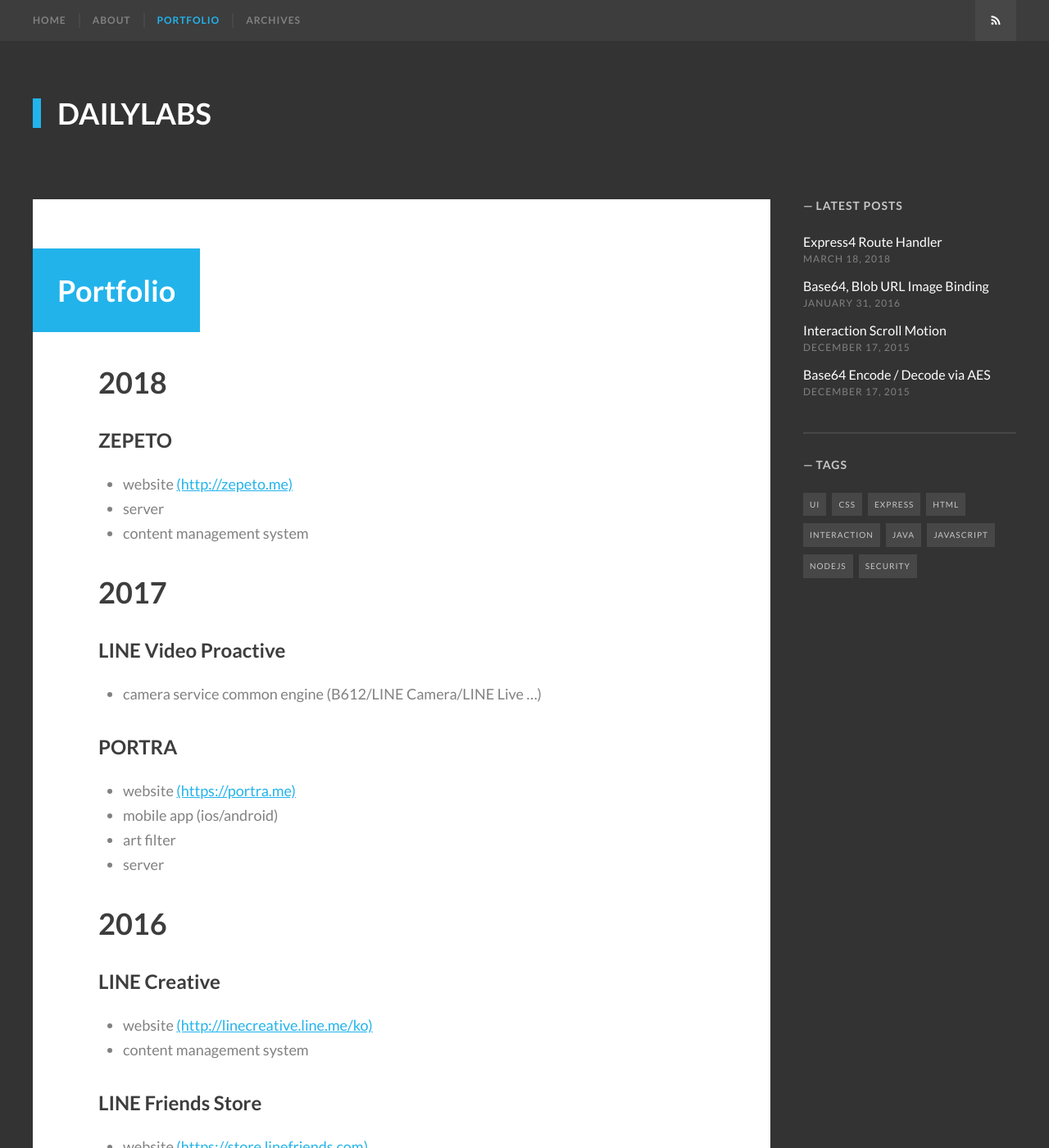
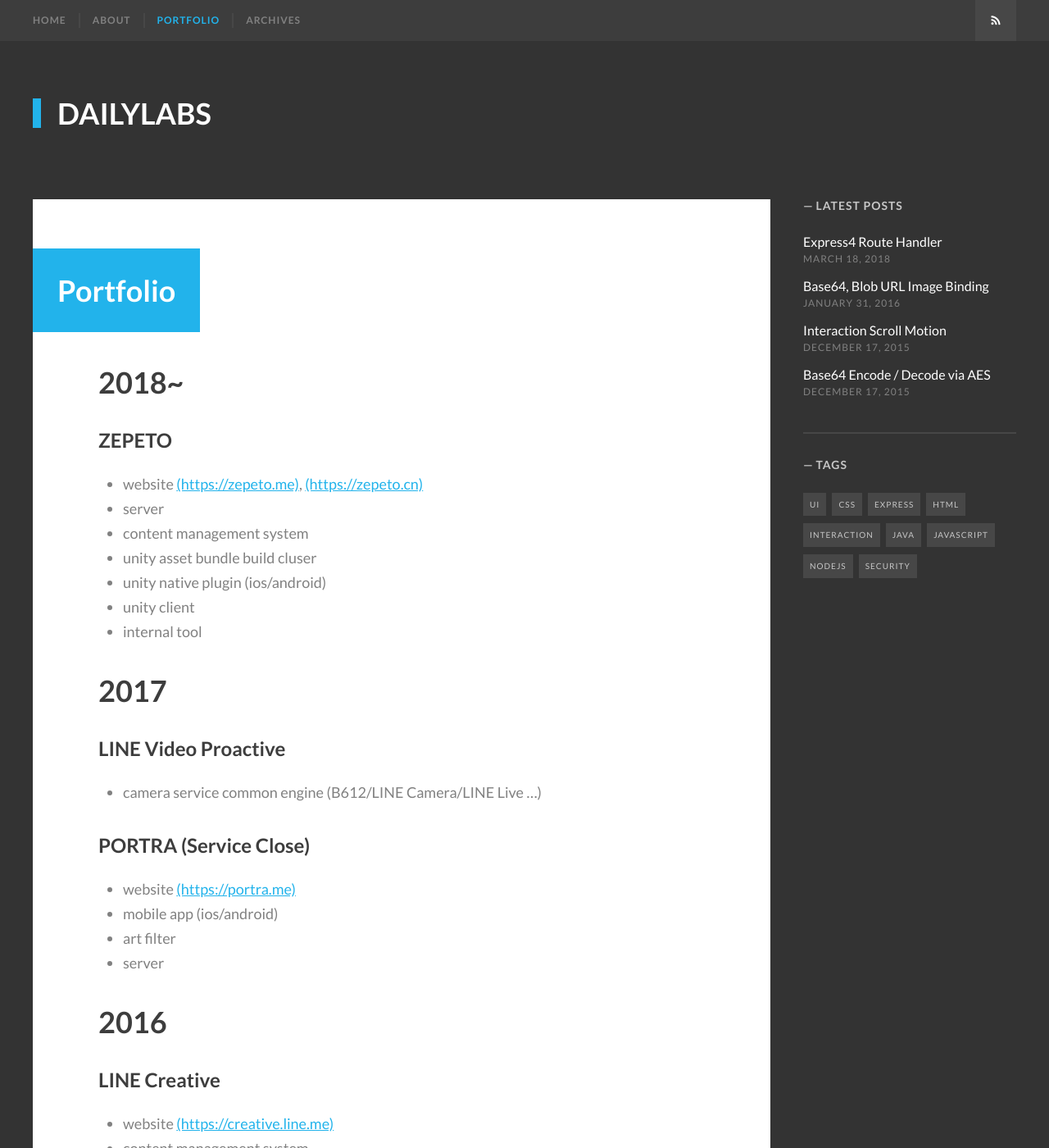
Before and after one commit to NoahHahm/NoahHahm.github.io, a Jekyll site: the page built from portfolio.md, in a window 1280 px wide and 1400 px high. Shown: the whole window at 82% size. Built offline with Jekyll 4.4.1, drawn with Linux system fonts in a browser that asks for light colours; some web fonts are replaced.

```diff
--- a/portfolio.md
+++ b/portfolio.md
@@ -5,17 +5,21 @@ description:
 # banner_image: aboutPage.jpg
 ---
 
-# 2018
+# 2018~
 ### ZEPETO
- - website [(http://zepeto.me)](http://zepeto.me)
+ - website [(https://zepeto.me)](http://zepeto.me), [(https://zepeto.cn)](http://zepeto.cn)
  - server
  - content management system
+ - unity asset bundle build cluser
+ - unity native plugin (ios/android)
+ - unity client
+ - internal tool
 
 # 2017
 ### LINE Video Proactive
  - camera service common engine (B612/LINE Camera/LINE Live ...)
 
-### PORTRA
+### PORTRA (Service Close)
  - website [(https://portra.me)](https://portra.me)
  - mobile app (ios/android)
  - art filter
@@ -23,7 +27,7 @@ description:
 
 # 2016
 ### LINE Creative
-  - website [(http://linecreative.line.me/ko)](http://linecreative.line.me/ko)
+  - website [(https://creative.line.me)](https://creative.line.me)
   - content management system
 
 ### LINE Friends Store
```
Also changed, not shown: _posts/2018-03-18-express-route-handle.md (+0 -4 lines), Gemfile.lock (added).
